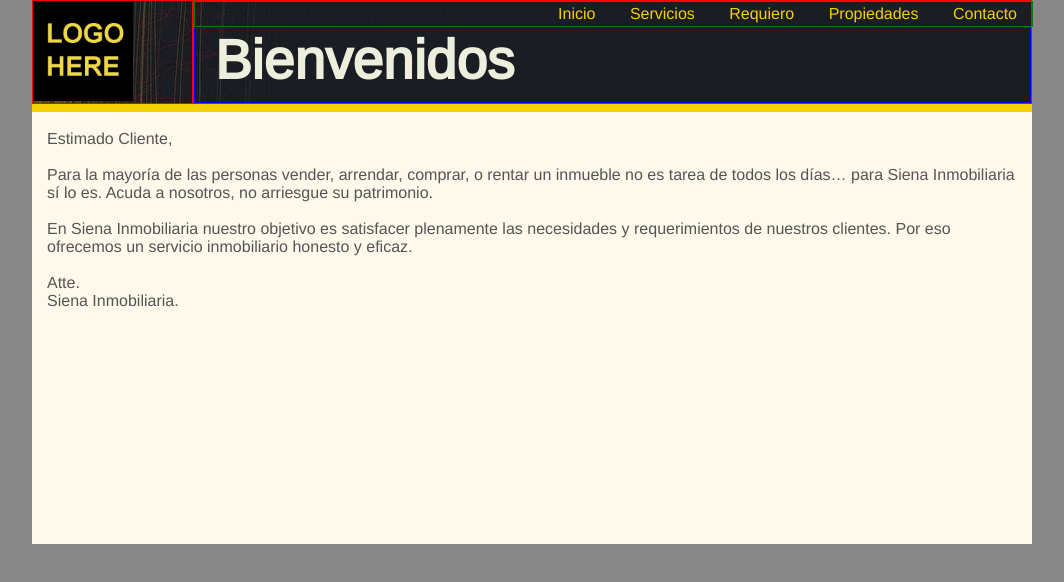
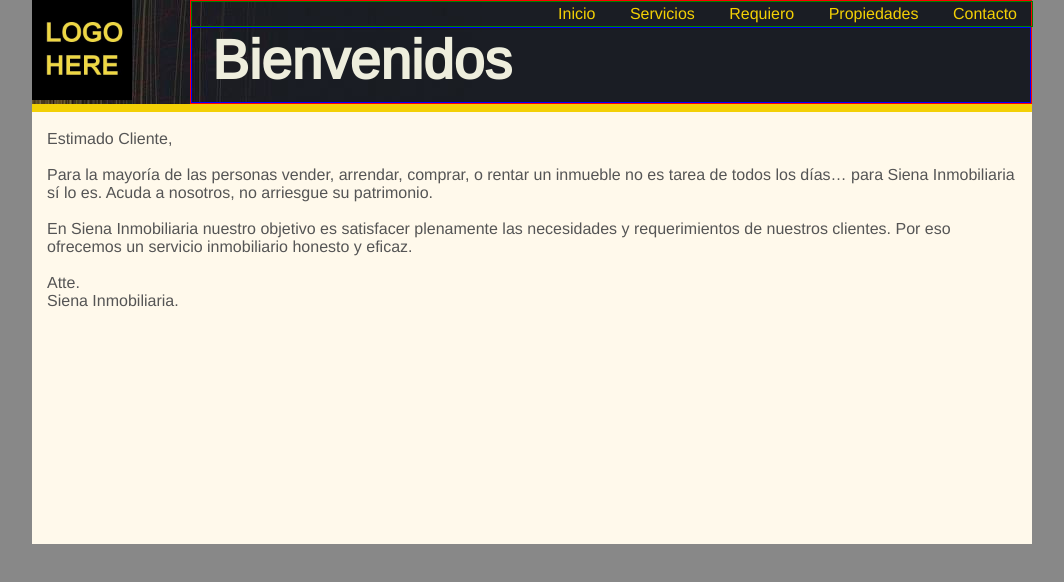
Before and after one commit to universal5/siena-test-02, a plain HTML site: page index.html in a window 1280 px wide. Shown: the whole page, without its empty margins (108-1172 px from the left). Drawn offline with nearby package versions, Linux system fonts and the light colour scheme.

Commit message:
Update styles.css

```diff
--- a/styles.css
+++ b/styles.css
@@ -27,7 +27,7 @@ p {	padding:0px;}
 }
 
 .logo {
-	display:table-cell; border:1px solid red;
+	display:table-cell; border:0px solid red;
 }
 
 .logo img { height:100px;}
```
